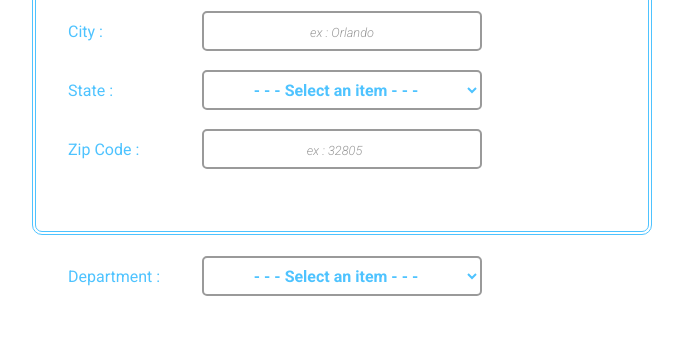
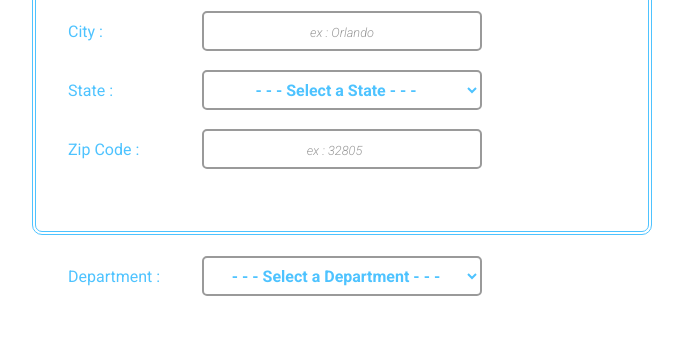
Before and after one commit to dahisland/wealth-health, a React (Create React App) app: page /create-employee in a window 1280 px wide. Shown: the part 681-1021 px from the top of the page, without its empty margins (298-981 px from the left). Built offline with nearby package versions, Linux system fonts and the light colour scheme.

Commit message:
Few minors CSS corrections

```diff
--- a/src/components/scrollingSelect/_scrollingSelect.scss
+++ b/src/components/scrollingSelect/_scrollingSelect.scss
@@ -55,12 +55,12 @@
 .scrollingSelect-errorMessage {
   width: 150px;
   margin: 0;
-  padding: 1rem;
+  padding: 0.8rem;
+  text-align: center;
   font-size: 0.8rem;
   text-align: left;
   color: red;
   @include responsiveTabloids {
-    text-align: center;
     padding: 0.5rem;
   }
 }
--- a/src/pages/createEmployee/CreateEmployee.js
+++ b/src/pages/createEmployee/CreateEmployee.js
@@ -91,11 +91,11 @@ const CreateEmployee = () => {
                     itemOptions={item.options}
                     itemErrors={methods.errors}
                     defaultValue={""}
-                    optionDisabledContent={"- - - Select an item - - -"}
+                    optionDisabledContent={"- - - Select a State - - -"}
                     conditionValidation={{
                       required: {
                         value: true,
-                        message: "You must select an option",
+                        message: "You must select a State",
                       },
                     }}
                   />
@@ -111,12 +111,12 @@ const CreateEmployee = () => {
                   itemLabel={item.label}
                   itemOptions={item.options}
                   itemErrors={item.errors}
-                  optionDisabledContent={"- - - Select an item - - -"}
+                  optionDisabledContent={"- - - Select a Department - - -"}
                   defaultValue={""}
                   conditionValidation={{
                     required: {
                       value: true,
-                      message: "You must select an option",
+                      message: "You must select a Department",
                     },
                   }}
                 />
--- a/src/pages/createEmployee/_createEmployee.scss
+++ b/src/pages/createEmployee/_createEmployee.scss
@@ -39,7 +39,7 @@
         border-color: map-get($colors, ice);
       }
       border: none;
-      background-color: map-get($colors, logoBlue);
+      background-color: lighten(map-get($colors, logoBlue), 15%);
       margin-top: -1rem;
     }
     legend {
@@ -68,11 +68,13 @@
 .input-error-message {
   width: 150px;
   margin: 0;
-  padding: 1rem;
+  padding: 0.8rem;
+  text-align: center;
   font-size: map-get($sizes, xs);
   text-align: left;
   color: map-get($colors, blood);
   @include responsiveTabloids {
+    width: 100%;
     text-align: center;
     padding: 0.5rem;
   }
@@ -108,6 +110,11 @@
 .scrollingSelect-errorMessage {
   font-size: map-get($sizes, xs);
   color: map-get($colors, blood);
+  @include responsiveTabloids {
+    width: 100%;
+    text-align: center;
+    padding: 0.5rem;
+  }
 }
 
 // Custom style for plugin fullscreen-modale
--- a/src/pages/employeesList/_employeeList.scss
+++ b/src/pages/employeesList/_employeeList.scss
@@ -65,6 +65,9 @@
 
   .bodyRowContent-value {
     color: map-get($colors, logoGrey);
+    @include responsivePhones {
+      text-align: right;
+    }
   }
 
   .bodyRowContent--delete {
```
